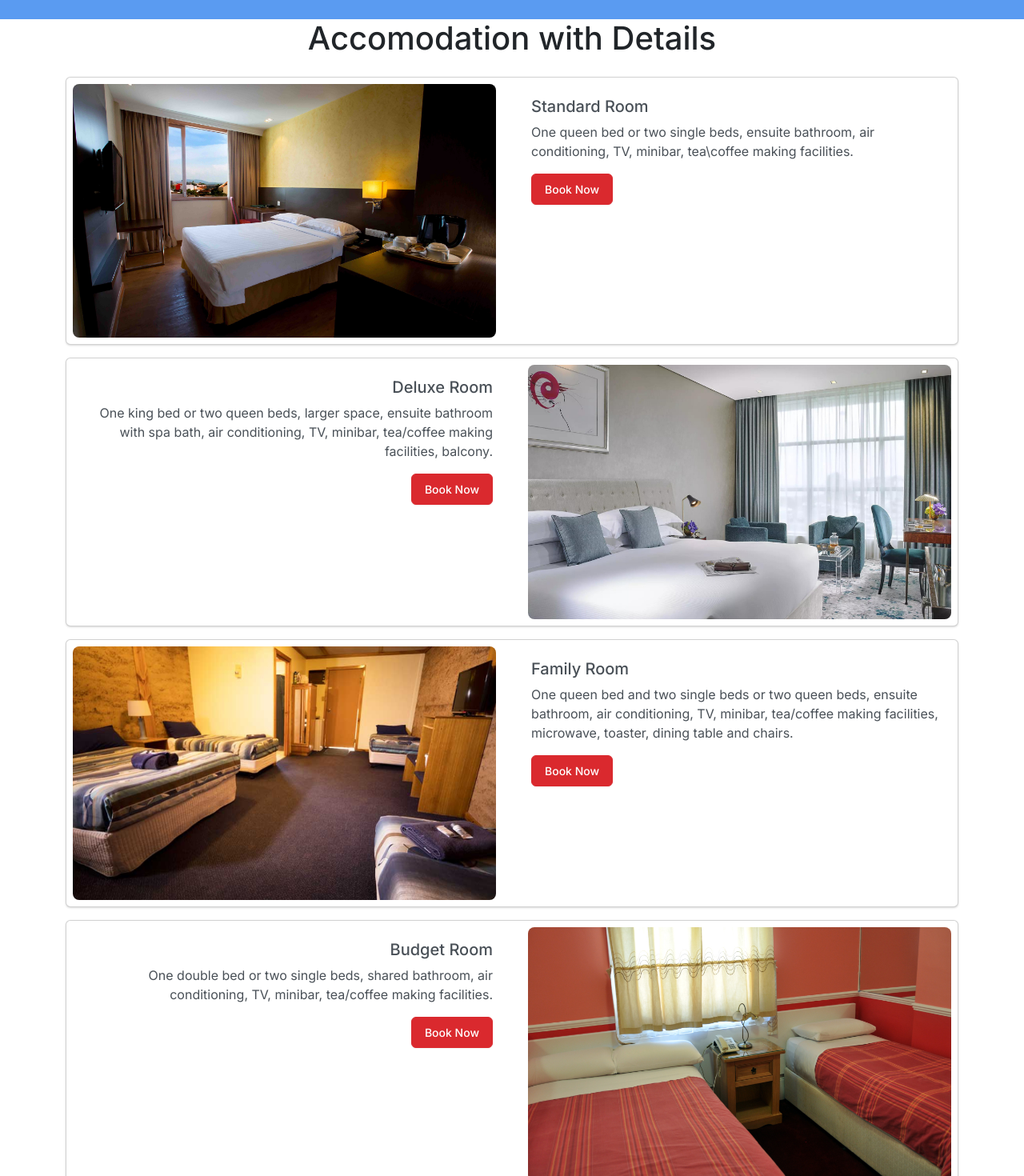
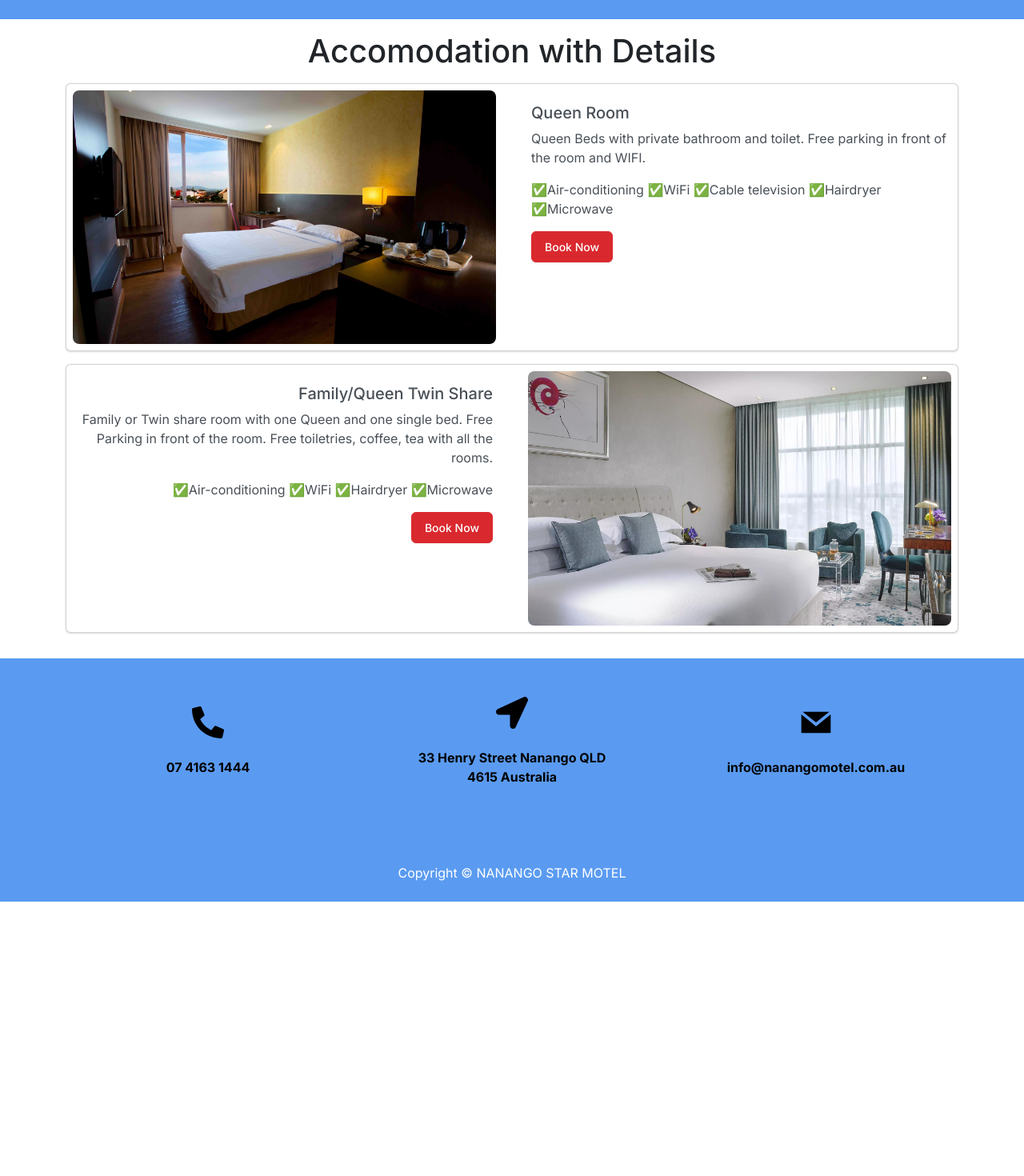
Before and after one commit to SakibPatwary/NanangoStarMotel, a React (Create React App) app: page /rooms in a window 1280 px wide. Shown: the part 80-1550 px from the top of the page at 80% size. After the commit the page ends 1207 px from the top, so only its background shows below. Built offline with nearby package versions, Linux system fonts and the light colour scheme.

Commit message:
Customization Done!

```diff
--- a/package.json
+++ b/package.json
@@ -8,6 +8,7 @@
     "@testing-library/user-event": "^13.5.0",
     "bootstrap": "^5.2.3",
     "framer-motion": "^10.12.4",
+    "moment": "^2.29.4",
     "react": "^18.2.0",
     "react-bootstrap": "^2.7.2",
     "react-dom": "^18.2.0",
@@ -16,6 +17,7 @@
     "react-router-bootstrap": "^0.26.2",
     "react-scripts": "5.0.1",
     "react-simple-image-viewer": "^1.2.2",
+    "react-toastify": "^9.1.2",
     "web-vitals": "^2.1.4"
   },
   "scripts": {
--- a/public/index.html
+++ b/public/index.html
@@ -7,7 +7,7 @@
     <meta name="theme-color" content="#000000" />
     <meta
       name="description"
-      content="Web site created using create-react-app"
+      content="Website for Nanango Star Motel"
     />
     <link rel="apple-touch-icon" href="%PUBLIC_URL%/logo192.png" />
 
--- a/src/componant/Contact.js
+++ b/src/componant/Contact.js
@@ -1,11 +1,16 @@
-import React from 'react'
+import React,{useEffect} from 'react'
 import { Container } from 'react-bootstrap'
 
 const Contact = () => {
   return (
-    <Container>
-    <h1 className='pt-5 mt-5 text-center'>Not Created Yet</h1>
+    useEffect(() => {
+      window.scrollTo(0, 0);
+    }, []),
+    (
+      <Container className="my-4 mt-5 pt-5">
+    <h1 className='mt-4 text-center'>Not Created Yet</h1>
  </Container>
+    )
  )
 }
 
--- a/src/componant/Faq.js
+++ b/src/componant/Faq.js
@@ -1,11 +1,15 @@
-import React from 'react'
-import { Container, Accordion,Row,Col, Card,Form,Button} from 'react-bootstrap'
+import React,{useEffect} from 'react'
+import { Container, Accordion, Row, Col, Card,Form,Button} from 'react-bootstrap'
 
 const Faq = () => {
   return (
+      useEffect(() => {
+          window.scrollTo(0, 0);
+      }, []),
+      (
       <Container className="my-4 mt-5 pt-5">
           <Row className="mt-4">
-            <Col xs={12} sm={12} md={7} xl={7}>
+            <Col xs={12} sm={12} md={6} xl={7}>
                   <h3
                       className="text-center py-2"
                       style={{ backgroundColor: "grey", color: "white" }}
@@ -26,7 +30,7 @@ const Faq = () => {
                           </Accordion.Body>
                       </Accordion.Item>
                       <Accordion.Item eventKey="2">
-                          <Accordion.Header>3.Is parking available on site? Is there a fee for parking?</Accordion.Header>
+                          <Accordion.Header>3. Is parking available on site? Is there a fee for parking?</Accordion.Header>
                           <Accordion.Body>
                               NONE!
                           </Accordion.Body>
@@ -51,13 +55,13 @@ const Faq = () => {
                       </Accordion.Item>
                   </Accordion>
             </Col>
-              <Col xs={12} sm={12} md={5} xl={5}>
-                  <h2
+              <Col xs={12} sm={12} md={6} xl={5}>
+                  <h3
                       className="text-center py-2"
                       style={{ backgroundColor: "grey", color: "white" }}
                   >
                       Want to Ask Something?
-                  </h2>
+                  </h3>
 
                   <Card className='py-3'>
                     <Form>
@@ -103,6 +107,7 @@ const Faq = () => {
         </Row>
     </Container>
   )
+  )
 }
 
 export default Faq
--- a/src/componant/ImageGallery.js
+++ b/src/componant/ImageGallery.js
@@ -1,6 +1,5 @@
 import { React, useEffect, useState, useCallback } from "react";
 import { Container, Row, Button, Col, Card } from "react-bootstrap";
-import { LinkContainer } from "react-router-bootstrap";
 import ImageViewer from "react-simple-image-viewer";
 import { motion } from "framer-motion";
 
--- a/src/componant/Navbar.js
+++ b/src/componant/Navbar.js
@@ -1,7 +1,15 @@
-import React from "react";
+import React, { useState } from "react";
 import { Card, Row, Col, Form, Container, Button } from "react-bootstrap";
+import { toast } from 'react-toastify'
+import Moment from 'moment'
 
-const Home = () => {
+
+
+const Navbar = () => {
+
+  const [checkoutDate, setCheckoutDate] = useState("");
+  const [checkInDate, setCheckInDate] = useState("");
+
   return (
     <Container>
       <div
@@ -24,6 +32,8 @@ const Home = () => {
                 <Form.Control
                   type="date"
                   placeholder="Check in Date"
+                  value={checkInDate}
+                  onChange={(e) => setCheckInDate(e.target.value)}
                 />
               </Col>
               <Col xs={12} sm={12} md={6} lg={6} className="pb-2">
@@ -31,6 +41,8 @@ const Home = () => {
                 <Form.Control
                   type="date"
                   placeholder="Check Out Date"
+                  value={checkoutDate}
+                  onChange={(e) => setCheckoutDate(e.target.value)}
                 />
               </Col>
               {/* <Col xs={4} sm={4} md={4} lg={2} className="pb-2">
@@ -47,9 +59,27 @@ const Home = () => {
                 </Col> */}
             </Row>
             <Row className="px-3 mt-3">
+              <a style={{ textDecoration: 'none' }}
+
+                href={`https://hotels.cloudbeds.com/reservation/spR72T#checkin=${Moment(
+                  checkInDate
+                ).format('YYYY-MM-DD')}&checkout=${Moment(
+                  checkoutDate
+                ).format('YYYY-MM-DD')}`}
+
+                onClick={(e) => {
+                  if (!checkInDate || !checkoutDate) {
+                    e.preventDefault()
+                    toast.error('Please fill all the fields required', {
+                      position: 'top-center',
+                    })
+                  }
+                }}
+              >
                 <Button variant="success" size="sm">
                   Check Availability
                 </Button>
+              </a>
             </Row>
 
           </div>
@@ -61,4 +91,4 @@ const Home = () => {
   );
 };
 
-export default Home;
+export default Navbar;
--- a/src/componant/Rooms.js
+++ b/src/componant/Rooms.js
@@ -1,11 +1,15 @@
-import React from 'react'
-import { Container, Row, Col, Card,Button } from 'react-bootstrap'
+import React,{useEffect} from 'react'
+import { Container, Row, Col, Card, Button } from 'react-bootstrap'
 
 const Rooms = () => {
   return (
+    useEffect(() => {
+      window.scrollTo(0, 0);
+    }, []),
+    (
     <Container className="my-4 mt-5 pt-5">
       <h1
-        className="text-center py-2"
+        className="text-center pt-4"
       >
         Accomodation with Details
       </h1>
@@ -18,9 +22,15 @@ const Rooms = () => {
                 src='./img/room/3.png'/>
           </Col>
           <Col md={6} xl={6} className='p-4'>
-            <Card.Title>Standard Room</Card.Title>
-            <Card.Text> One queen bed or two single beds, ensuite bathroom, air conditioning, TV, minibar, tea\coffee making facilities.</Card.Text>
+            <Card.Title>Queen Room</Card.Title>
+              <Card.Text>Queen Beds with private bathroom and toilet. Free parking in front of the room and WIFI.</Card.Text>
+              <Card.Text>✅Air-conditioning ✅WiFi ✅Cable television ✅Hairdryer ✅Microwave</Card.Text>
+
+              <div>
+                <a href="https://hotels.cloudbeds.com/reservation/spR72T" target="_blank" rel="noopener noreferrer">
             <Button className="mx-auto" variant="danger">Book Now</Button>
+                </a>
+              </div>
           </Col>
           </Row>
           </Card>
@@ -30,9 +40,15 @@ const Rooms = () => {
           <Row>
 
             <Col xs={12} sm={12} md={6} xl={6} className='p-4 text-end'>
-              <Card.Title>Deluxe Room</Card.Title>
-              <Card.Text>One king bed or two queen beds, larger space, ensuite bathroom with spa bath, air conditioning, TV, minibar, tea/coffee making facilities, balcony.</Card.Text>
+              <Card.Title>Family/Queen Twin Share</Card.Title>
+              <Card.Text>Family or Twin share room with one Queen and one single bed. Free Parking in front of the room. Free toiletries, coffee, tea with all the rooms.</Card.Text>
+              <Card.Text>✅Air-conditioning ✅WiFi ✅Hairdryer ✅Microwave</Card.Text>
+
+                  <div>
+                    <a href="https://hotels.cloudbeds.com/reservation/spR72T" target="_blank" rel="noopener noreferrer">
               <Button className="mx-auto" variant="danger">Book Now</Button>
+                    </a>
+                  </div>
             </Col>
             <Col md={6} xl={6}>
               <Card.Img
@@ -42,41 +58,9 @@ const Rooms = () => {
           </Row>
         </Card>
       </div>
-      <div className='py-2 text-start'>
-        <Card>
-          <Row>
-            <Col md={6} xl={6}>
-              <Card.Img
-                className='p-2 rounded-4'
-                src='./img/room/1.png'/>
-            </Col>
-            <Col xs={12} sm={12} md={6} xl={6} className='p-4'>
-              <Card.Title>Family Room</Card.Title>
-              <Card.Text> One queen bed and two single beds or two queen beds, ensuite bathroom, air conditioning, TV, minibar, tea/coffee making facilities, microwave, toaster, dining table and chairs.</Card.Text>
-              <Button className="mx-auto" variant="danger">Book Now</Button>
-            </Col>
-          </Row>
-        </Card>
-      </div>
-      <div className='py-2'>
-        <Card>
-          <Row>
-
-            <Col xs={12} sm={12} md={6} xl={6} className='p-4 text-end'>
-              <Card.Title>Budget Room</Card.Title>
-              <Card.Text>One double bed or two single beds, shared bathroom, air conditioning, TV, minibar, tea/coffee making facilities.</Card.Text>
-              <Button className="mx-auto" variant="danger">Book Now</Button>
-            </Col>
-            <Col md={6} xl={6}>
-              <Card.Img
-                className='p-2 rounded-4'
-                src='./img/room/4.png' />
-            </Col>
-          </Row>
-        </Card>
-      </div>
 
     </Container>
+    )
   )
 }
 
--- a/src/componant/Topbar.js
+++ b/src/componant/Topbar.js
@@ -4,11 +4,11 @@ import { Container, Navbar, Nav, Button } from "react-bootstrap";
 
 const Topbar = () => {
   return (
-    <Navbar className="navbar navbar-dark fixed-top" expand="lg" style={{ backgroundColor:'#5A9BF1'}}>
+    <Navbar collapseOnSelect className="navbar navbar-dark fixed-top" expand="lg" style={{ backgroundColor:'#5A9BF1'}}>
       <Container>
         <LinkContainer to="/">
           <Navbar.Brand>
-            <img style={{ maxWidth: "100px" }} src="/img/logo.png"></img>
+            <img style={{ maxWidth: "100px" }} src="/img/logo.png" alt='logo'></img>
           </Navbar.Brand>
         </LinkContainer>
 
```
Also changed, not shown: src/componant/Features.js (+6 -6 lines), src/componant/Feedback.js (+19 -12 lines), src/componant/Home.js (+9 -8 lines), 2 other files (tests, documents, lock files or other folders). Lines whose indentation alone changed are shown as unchanged.
